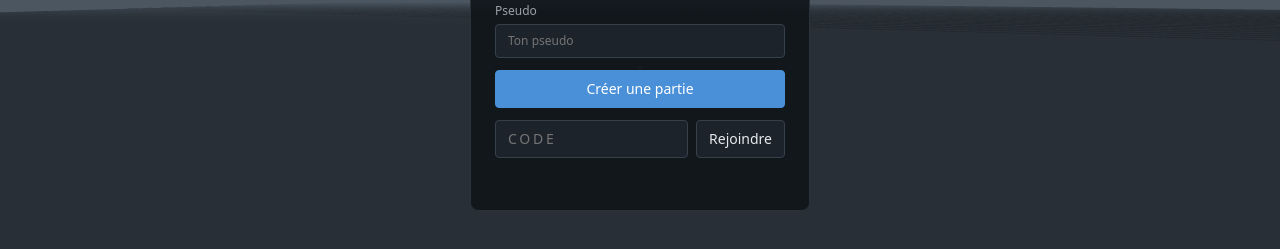
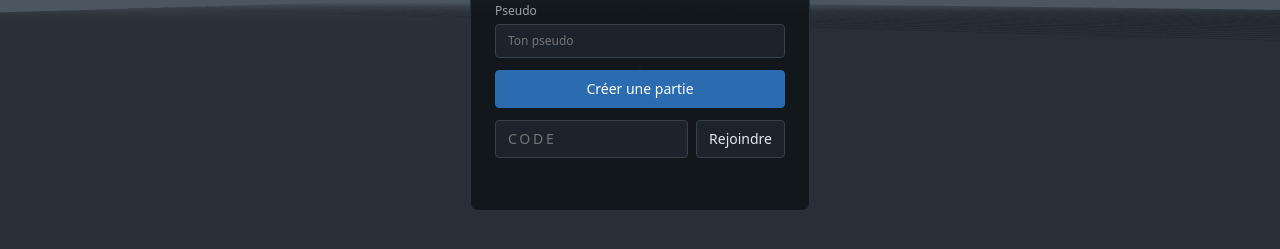
Before and after one commit to jamar603/decemberHorror, a website built with Vite: page index.html in a window 1280 px wide. Shown: the part 333-582 px from the top of the page. Built offline with nearby package versions, Linux system fonts and the light colour scheme; no server answers; animation ran at ten frames a second.

Commit message:
fix: contraste du bouton principal (WCAG AA)

```diff
--- a/src/client/style.css
+++ b/src/client/style.css
@@ -1,4 +1,4 @@
-:root { --fg: #e6e9ec; --dim: #9aa3ab; --accent: #4a90d9; --bg: #11151a; --dev: #e0a43a; }
+:root { --fg: #e6e9ec; --dim: #9aa3ab; --accent: #2b6cb0; --bg: #11151a; --dev: #e0a43a; }
 * { box-sizing: border-box; }
 html, body { margin: 0; height: 100%; overflow: hidden; background: var(--bg); color: var(--fg); font: 14px/1.4 system-ui, sans-serif; }
 #game { position: fixed; inset: 0; width: 100%; height: 100%; display: block; }
```
